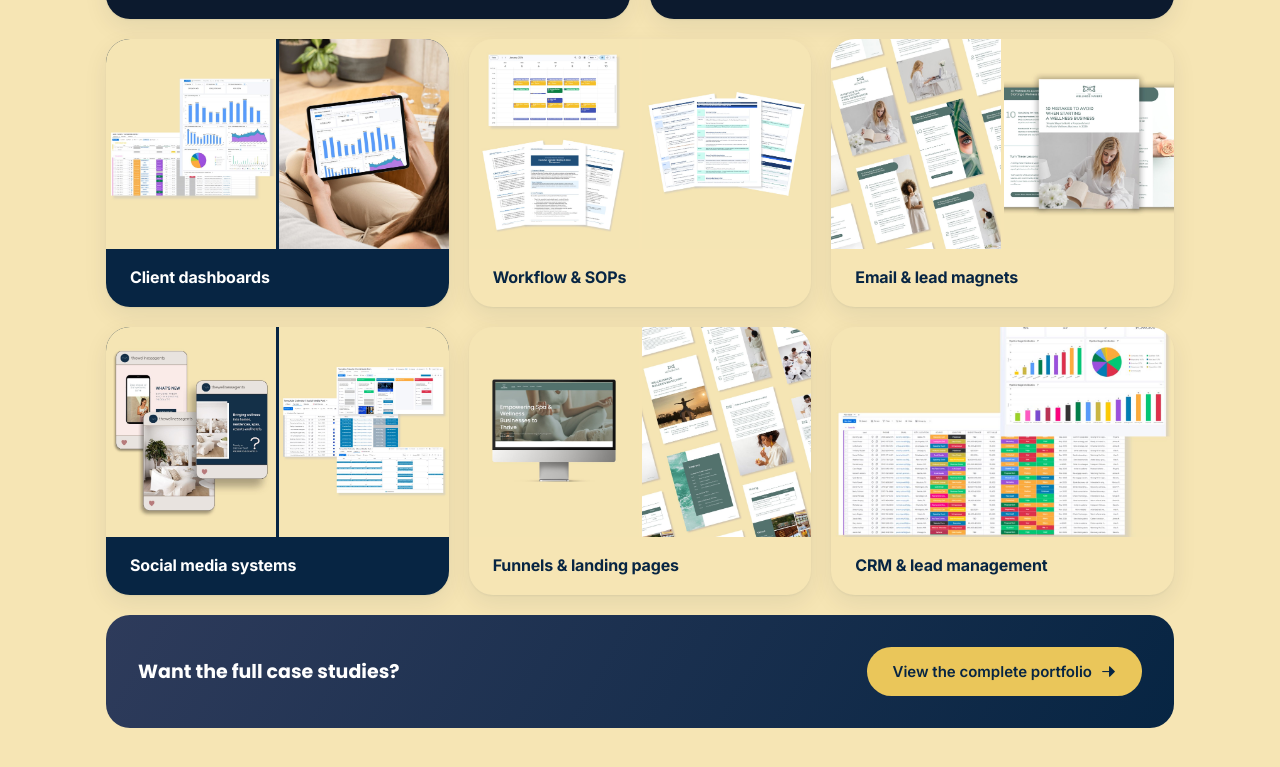
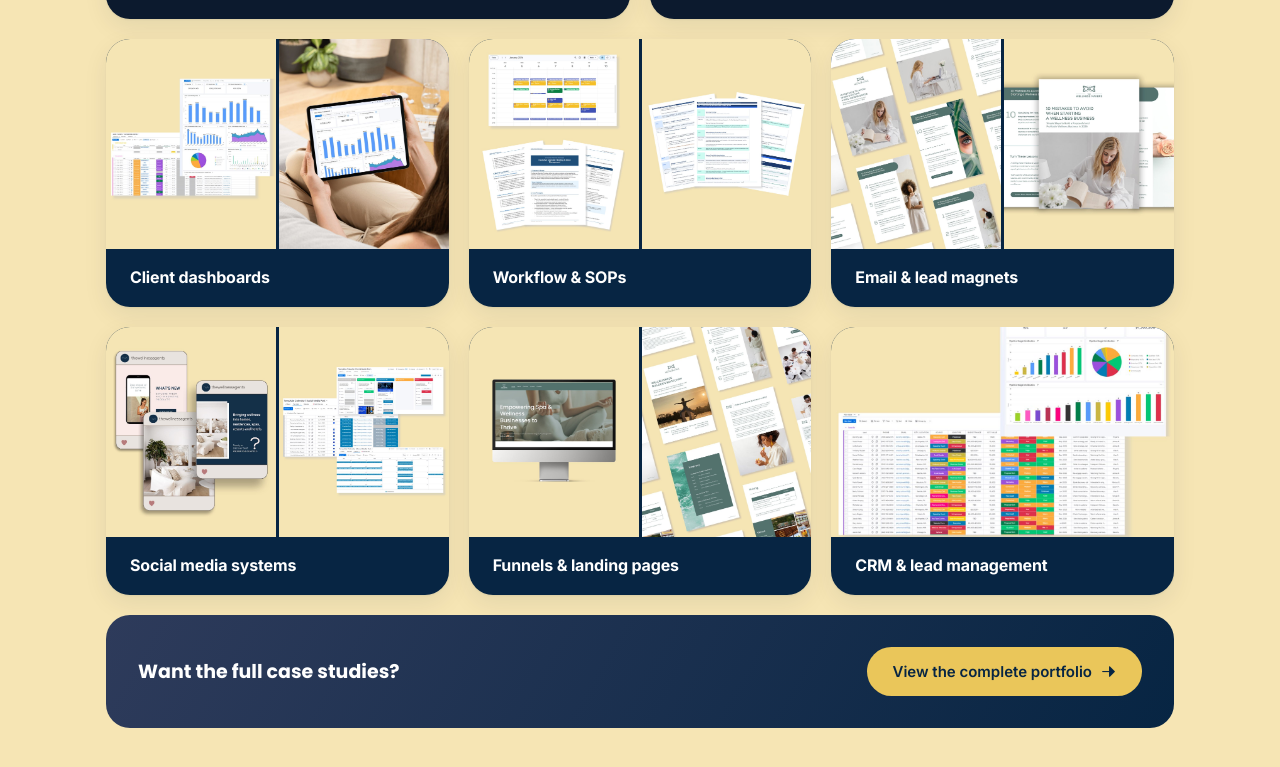
Before and after one commit to istroberrie/venberri-ghl-manila, a plain HTML site: page index.html in a window 1280 px wide. Shown: the part 3144-3911 px from the top of the page. Drawn offline with nearby package versions, Linux system fonts and the light colour scheme; a script that the page names is missing.

Commit message:
Make project cards uniformly dark and fix remaining portfolio link
All six project category cards now share the same dark navy background
instead of alternating dark/cream. Also fixed the toolkit PDF's closing
page Portfolio link from the retired portfolio.venberri.com subdomain
to www.venberri.com, and regenerated the PDF.

```diff
--- a/index.html
+++ b/index.html
@@ -540,14 +540,14 @@
           </div>
           <div class="proj-card-body"><h3>Client dashboards</h3></div>
         </div>
-        <div class="proj-card">
+        <div class="proj-card dark">
           <div class="proj-photos">
             <img src="pictures/calendar-management-and-sop.jpg" alt="Calendar management workflow and SOP" loading="lazy">
             <img src="pictures/sop.jpg" alt="Standard operating procedure documentation" loading="lazy">
           </div>
           <div class="proj-card-body"><h3>Workflow & SOPs</h3></div>
         </div>
-        <div class="proj-card">
+        <div class="proj-card dark">
           <div class="proj-photos">
             <img src="pictures/lead-magnet-pdf.jpg" alt="Lead magnet design" loading="lazy">
             <img src="pictures/lead-magnet-pdf-2.jpg" alt="Lead magnet design, alternate view" loading="lazy">
@@ -561,14 +561,14 @@
           </div>
           <div class="proj-card-body"><h3>Social media systems</h3></div>
         </div>
-        <div class="proj-card">
+        <div class="proj-card dark">
           <div class="proj-photos">
             <img src="pictures/website.jpg" alt="Landing page build" loading="lazy">
             <img src="pictures/brochures.jpg" alt="Funnel brochure design" loading="lazy">
           </div>
           <div class="proj-card-body"><h3>Funnels & landing pages</h3></div>
         </div>
-        <div class="proj-card">
+        <div class="proj-card dark">
           <div class="proj-photos">
             <img src="pictures/lead-management.jpg" alt="Lead management pipeline" loading="lazy">
           </div>
```
Also changed, not shown: toolkit.html (+1 -1 lines), 1 other file.
